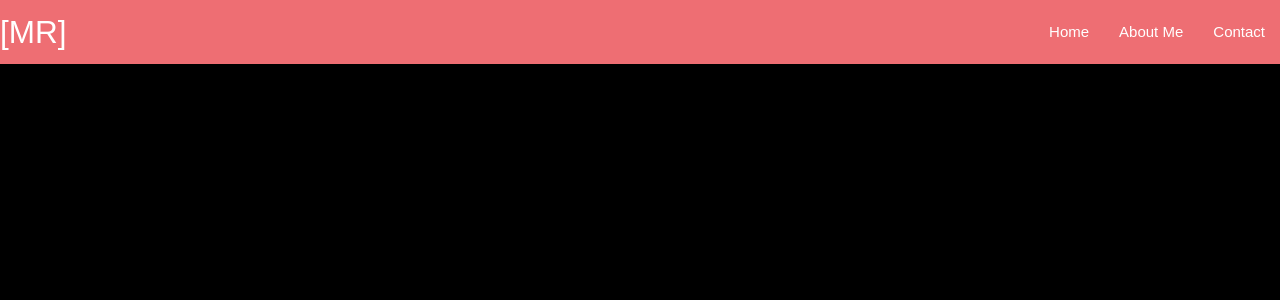
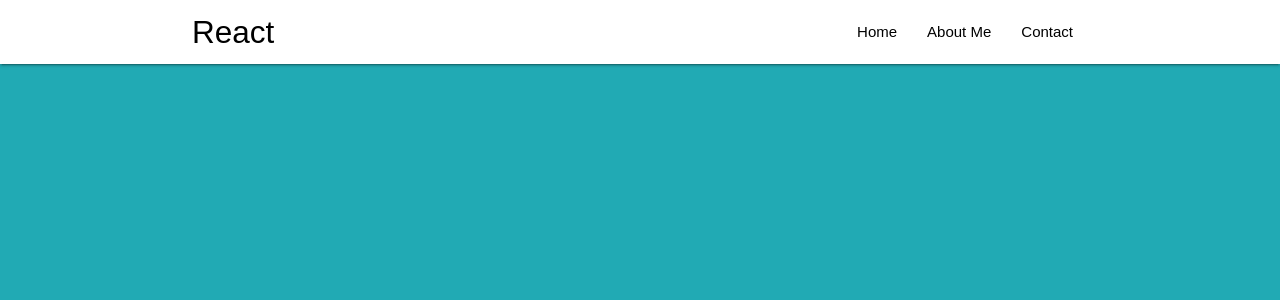
Before and after one commit to mariorodeghiero/course-react-introduction, a React (Create React App) app: page / in a window 1280 px wide. Shown: the top 300 px of the page. Built offline with nearby package versions, Linux system fonts and the light colour scheme.

Commit message:
created nav-bar

```diff
--- a/src/App.css
+++ b/src/App.css
@@ -1,3 +1,3 @@
 body {
-  background: #000;
+  background: rgb(33, 170, 180);
 }
--- a/src/App.js
+++ b/src/App.js
@@ -1,14 +1,14 @@
 import React, { Component } from "react";
 import logo from "./logo.svg";
 import "./App.css";
-import Navbar from "./Navbar";
+import Navbar from "./components/Navbar";
 
 class App extends Component {
   render() {
     return (
       <div className="App">
         <header>
-          <Navbar />
+          <Navbar titulo="React" />
         </header>
       </div>
     );
--- a/src/Navbar.js
+++ /dev/null
@@ -1,28 +0,0 @@
-import React, { Component } from "react";
-class Navbar extends Component {
-  state = {};
-  render() {
-    return (
-      <nav>
-        <div className="nav-wrapper">
-          <a href="#" className="brand-logo">
-            [MR]
-          </a>
-          <ul id="nav-mobile" className="right hide-on-med-and-down">
-            <li>
-              <a href="sass.html">Home</a>
-            </li>
-            <li>
-              <a href="badges.html">About Me</a>
-            </li>
-            <li>
-              <a href="collapsible.html">Contact</a>
-            </li>
-          </ul>
-        </div>
-      </nav>
-    );
-  }
-}
-
-export default Navbar;
--- /dev/null
+++ b/src/components/Navbar.js
@@ -0,0 +1,36 @@
+import React, { Component } from "react";
+class Navbar extends Component {
+  state = {};
+  render() {
+    return (
+      <nav>
+        <div className="nav-wrapper white ">
+          <div className="container ">
+            <a href="#" className="brand-logo black-text">
+              {this.props.titulo}
+            </a>
+            <ul id="nav-mobile" className="right hide-on-med-and-down ">
+              <li>
+                <a href="sass.html" className="black-text">
+                  Home
+                </a>
+              </li>
+              <li>
+                <a href="badges.html" className="black-text">
+                  About Me
+                </a>
+              </li>
+              <li>
+                <a href="collapsible.html" className="black-text">
+                  Contact
+                </a>
+              </li>
+            </ul>
+          </div>
+        </div>
+      </nav>
+    );
+  }
+}
+
+export default Navbar;
```
